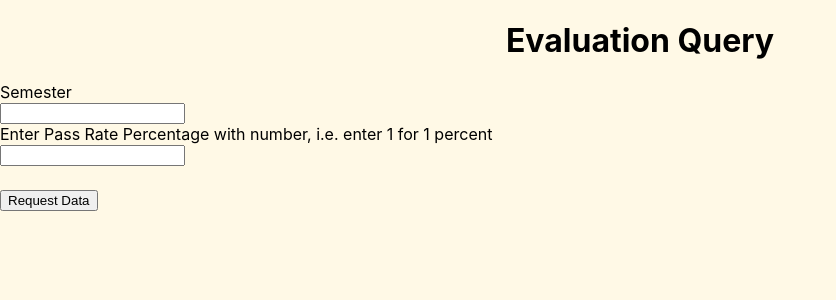
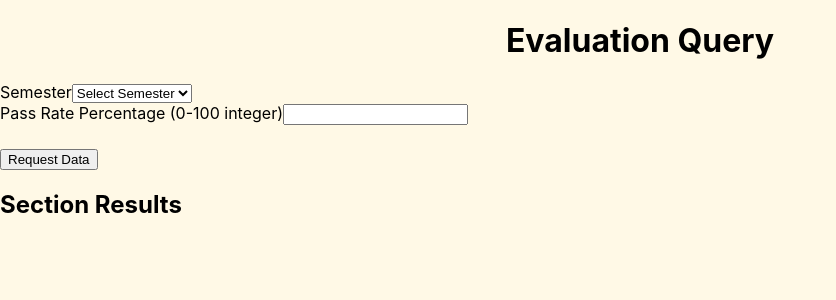
Before and after one commit to alexchans/DatabaseProject, a React (Create React App) app: page /Evaluation_Query in a window 1280 px wide. Shown: the top 300 px of the page, without its empty margins (0-836 px from the left). Built offline with nearby package versions, Linux system fonts and the light colour scheme.

Commit message:
Added evaluation Query

```diff
--- a/src/Evaluation_Query.js
+++ b/src/Evaluation_Query.js
@@ -1,25 +1,75 @@
 import React from 'react';
+import axios from 'axios';
 
 class Evaluation_Query extends React.Component {
+    state = {
+        semester: '',
+        passRatePercentage: '',
+        sections: [],
+        message: ''
+    };
+
+    handleChange = (event) => {
+        this.setState({ [event.target.id]: event.target.value });
+    };
+
+    handleSubmit = async (event) => {
+        event.preventDefault();
+        const { semester, passRatePercentage } = this.state;
+        try {
+            const response = await axios.get(`http://localhost:8080/sections/passRate`, {
+                params: { semester, passRatePercentage }
+            });
+            this.setState({ sections: response.data, message: 'Data fetched successfully!' });
+            // debugger;
+        } catch (error) {
+            console.error('Failed to fetch data', error);
+            this.setState({ message: 'Failed to fetch data. Please try again.' });
+        }
+    };
+
     render() {
+        const { semester, passRatePercentage, sections, message } = this.state;
         return (
             <div>
                 <h1>Evaluation Query</h1>
-                <label htmlFor="Semester">Semester</label>
-                <div>
-                    <input
-                        type="text"
-                        id="Semester"
-                    />
-                </div>
-                <label htmlFor="Percentage">Enter Pass Rate Percentage with number, i.e. enter 1 for 1 percent</label>
-                <div>
-                    <input
-                        type="text"
-                        id="Percentage"
-                    />
-                </div>
-                <button type="submit">Request Data</button>
+                <form onSubmit={this.handleSubmit}>
+                    <div>
+                        <label htmlFor="semester">Semester</label>
+                        <select id="semester" value={semester} onChange={this.handleChange}>
+                            <option value="">Select Semester</option>
+                            <option value="Spring">Spring</option>
+                            <option value="Summer">Summer</option>
+                            <option value="Fall">Fall</option>
+                        </select>
+                    </div>
+                    <div>
+                        <label htmlFor="passRatePercentage">Pass Rate Percentage (0-100 integer)</label>
+                        <input
+                            type="number"
+                            id="passRatePercentage"
+                            value={passRatePercentage}
+                            onChange={this.handleChange}
+                        />
+                    </div>
+                    <button type="submit">Request Data</button>
+                </form>
+                {message && <div>{message}</div>}
+                <h2>Section Results</h2>
+                <ul>
+                    {sections.map((section, index) => (
+                        <li key={index}>
+                            <strong>Section Number:</strong> {section.section.sectionNumber}<br/>
+                            <strong>Course Number:</strong> {section.section.courseNumber}<br/>
+                            <strong>Semester:</strong> {section.section.semester}<br/>
+                            <strong>Year:</strong> {section.section.year}<br/>
+                            <strong>Instructor ID:</strong> {section.section.instructorId}<br/>
+                            <strong>Enrolled Students:</strong> {section.section.enrolledStudents}<br/>
+                            <strong>Evaluation Status:</strong> {(section.levelACount + section.levelBCount + section.levelCCount + section.levelFCount> 0) ?  'Complete' : 'Not Entered'}<br/>
+                            <strong>Improvement Suggestion:</strong> {(section.improvementSuggestion ? 'Entered' : 'Not Entered') + ': ' +  section.improvementSuggestion}
+                        </li>
+                    ))}
+                </ul>
             </div>
         );
     }
```
